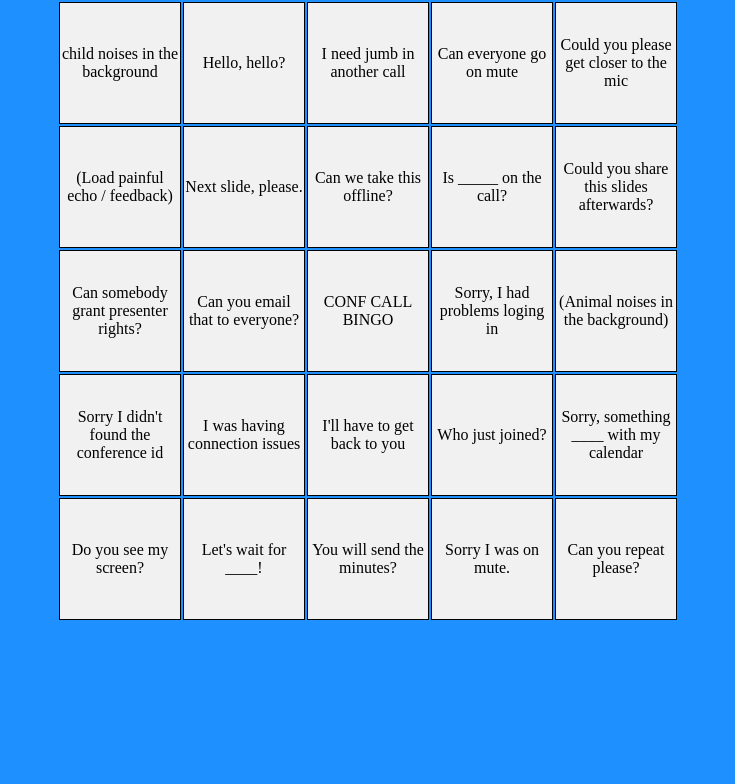
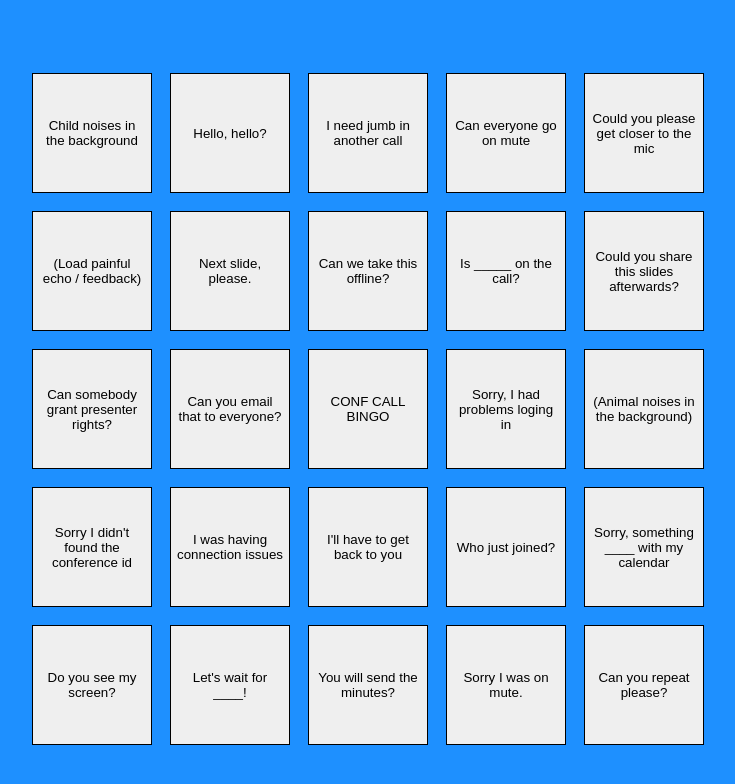
Before and after one commit to sohrab-salehi/bingo, a React (Vite) app: page / in a window 1280 px wide. Shown: the top 784 px of the page, without its empty margins (272-1007 px from the left). Built offline with nearby package versions, Linux system fonts and the light colour scheme.

Commit message:
Add functionality for selecting a cell

```diff
--- a/src/gameConfigs.ts
+++ b/src/gameConfigs.ts
@@ -1,30 +1,34 @@
 const configs = {
   default: [
-    { id: 1, text: 'child noises in the background' },
-    { id: 2, text: 'Hello, hello?' },
-    { id: 3, text: 'I need jumb in another call' },
-    { id: 4, text: 'Can everyone go on mute' },
-    { id: 5, text: 'Could you please get closer to the mic' },
-    { id: 6, text: '(Load painful echo / feedback)' },
-    { id: 7, text: 'Next slide, please.' },
-    { id: 8, text: 'Can we take this offline?' },
-    { id: 9, text: 'Is _____ on the call?' },
-    { id: 10, text: 'Could you share this slides afterwards?' },
-    { id: 11, text: 'Can somebody grant presenter rights?' },
-    { id: 12, text: 'Can you email that to everyone?' },
-    { id: 13, text: 'CONF CALL BINGO' },
-    { id: 14, text: 'Sorry, I had problems loging in' },
-    { id: 15, text: '(Animal noises in the background)' },
-    { id: 16, text: "Sorry I didn't found the conference id" },
-    { id: 17, text: 'I was having connection issues' },
-    { id: 18, text: "I'll have to get back to you" },
-    { id: 19, text: 'Who just joined?' },
-    { id: 20, text: 'Sorry, something ____ with my calendar' },
-    { id: 21, text: 'Do you see my screen?' },
-    { id: 22, text: "Let's wait for ____!" },
-    { id: 23, text: 'You will send the minutes?' },
-    { id: 24, text: 'Sorry I was on mute.' },
-    { id: 25, text: 'Can you repeat please?' },
+    { id: 1, text: 'Child noises in the background', selected: false },
+    { id: 2, text: 'Hello, hello?', selected: false },
+    { id: 3, text: 'I need jumb in another call', selected: false },
+    { id: 4, text: 'Can everyone go on mute', selected: false },
+    { id: 5, text: 'Could you please get closer to the mic', selected: false },
+    { id: 6, text: '(Load painful echo / feedback)', selected: false },
+    { id: 7, text: 'Next slide, please.', selected: false },
+    { id: 8, text: 'Can we take this offline?', selected: false },
+    { id: 9, text: 'Is _____ on the call?', selected: false },
+    {
+      id: 10,
+      text: 'Could you share this slides afterwards?',
+      selected: false,
+    },
+    { id: 11, text: 'Can somebody grant presenter rights?', selected: false },
+    { id: 12, text: 'Can you email that to everyone?', selected: false },
+    { id: 13, text: 'CONF CALL BINGO', selected: false },
+    { id: 14, text: 'Sorry, I had problems loging in', selected: false },
+    { id: 15, text: '(Animal noises in the background)', selected: false },
+    { id: 16, text: "Sorry I didn't found the conference id", selected: false },
+    { id: 17, text: 'I was having connection issues', selected: false },
+    { id: 18, text: "I'll have to get back to you", selected: false },
+    { id: 19, text: 'Who just joined?', selected: false },
+    { id: 20, text: 'Sorry, something ____ with my calendar', selected: false },
+    { id: 21, text: 'Do you see my screen?', selected: false },
+    { id: 22, text: "Let's wait for ____!", selected: false },
+    { id: 23, text: 'You will send the minutes?', selected: false },
+    { id: 24, text: 'Sorry I was on mute.', selected: false },
+    { id: 25, text: 'Can you repeat please?', selected: false },
   ],
 };
 
--- a/src/index.scss
+++ b/src/index.scss
@@ -1,6 +1,9 @@
 body {
-  margin: 0;
-  background-color: DodgerBlue;
+  display: flex;
+  justify-content: center;
+  align-items: center;
+  height: 100vh;
+  background-color: dodgerblue;
 }
 
 /* Bingo Board */
@@ -20,8 +23,30 @@ body {
     vertical-align: middle;
     width: 120px;
     height: 120px;
-    border: 1px solid black;
-    background-color: #f1f1f1;
+
     text-align: center;
+    padding: 8px;
+
+    button {
+      width: 100%;
+      height: 100%;
+      border: 1px solid black;
+    }
+    .unselected {
+      &:hover {
+        background-color: aqua;
+        font-weight: bold;
+      }
+    }
+    .selected {
+      background-color: palegoldenrod;
+      text-decoration: line-through;
+      color:gray;
+
+      &:hover {
+        background-color: palegoldenrod;
+      }
+    }
+
   }
 }
--- a/src/pages/Home.tsx
+++ b/src/pages/Home.tsx
@@ -1,20 +1,43 @@
+import { useState } from 'react';
 import jsonConfig from '../gameConfigs';
 
 interface Cell {
   id: number;
   text: string;
+  selected: boolean;
 }
 
 function Home() {
+  const [cells, setCells] = useState(jsonConfig.default);
+
+  const onClickCell = (cellId: number) => {
+    const updatedCell = cells.find((item) => item.id === cellId);
+    const newCells = cells.filter((item) => item.id !== cellId);
+    if (updatedCell) {
+      newCells.splice(updatedCell.id - 1, 0, {
+        ...updatedCell,
+        selected: true,
+      });
+    }
+    setCells(newCells);
+  };
+
   const createBoard = () => {
     const board: JSX.Element[] = [];
-    const cells: Cell[] = jsonConfig.default;
 
     for (let i = 0; i < 5; i += 1) {
       const row = (
         <div className="flex-container">
           {cells.slice(i * 5, (i + 1) * 5).map((cell: Cell) => (
-            <div key={cell.id}>{cell.text}</div>
+            <div key={cell.id}>
+              <button
+                className={cell.selected ? 'selected' : 'unselected'}
+                onClick={() => onClickCell(cell.id)}
+                type="button"
+              >
+                {cell.text}
+              </button>
+            </div>
           ))}
         </div>
       );
```
